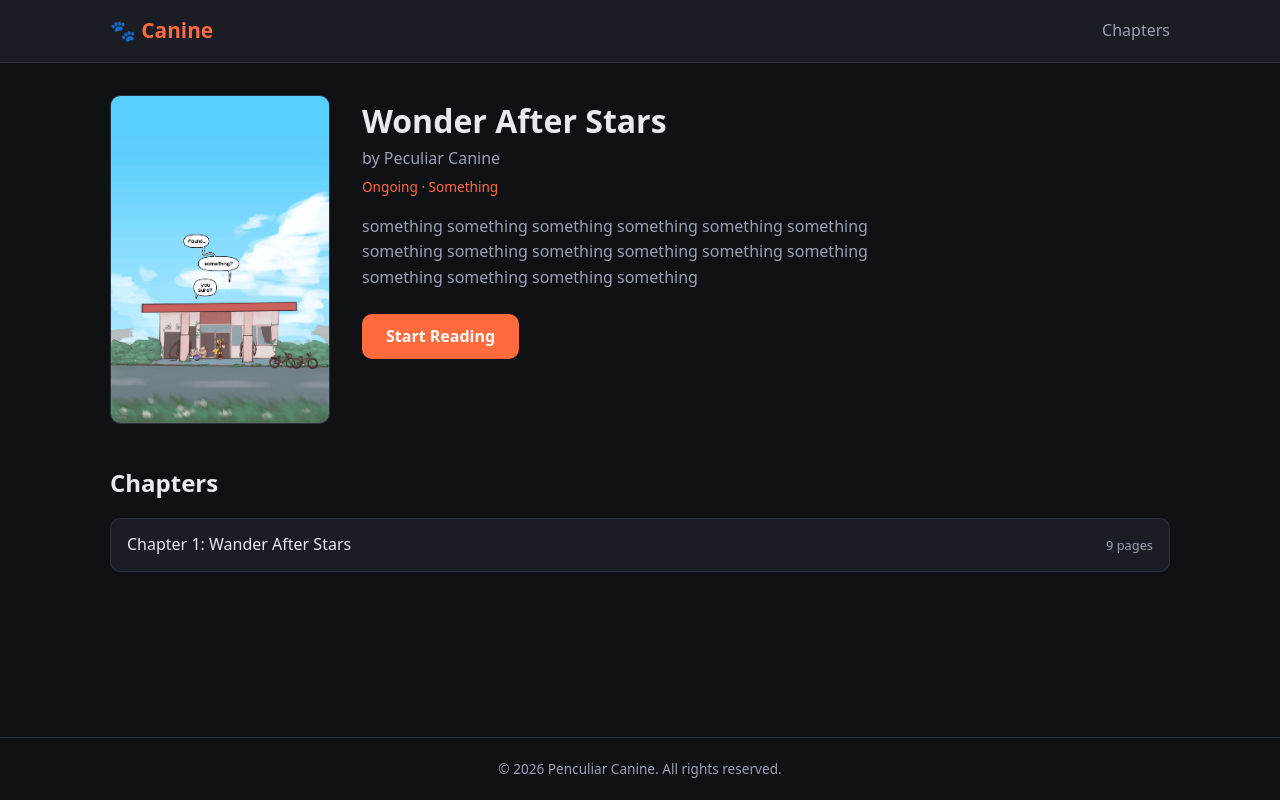
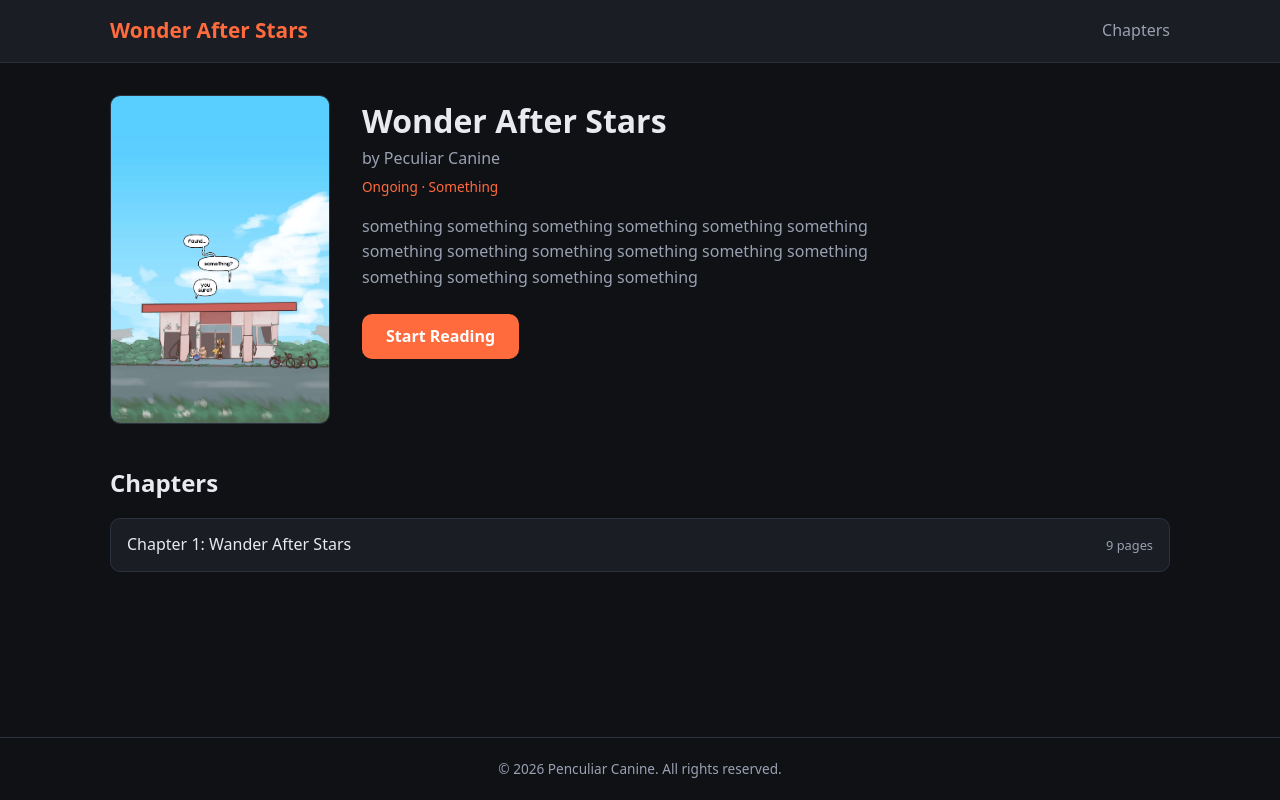
Before and after one commit to ShinKhantSoeMoe/project_canine, a React (Vite) app: page / in a window 1280 px wide. Built offline with nearby package versions, Linux system fonts and the light colour scheme.

Commit message:
name change

```diff
--- a/src/components/layout/Header.jsx
+++ b/src/components/layout/Header.jsx
@@ -6,7 +6,7 @@ export default function Header() {
     <header className={styles.header}>
       <div className={styles.inner}>
         <Link to="/" className={styles.logo}>
-          🐾 Canine
+          Wonder After Stars
         </Link>
         <nav className={styles.nav}>
           <Link to="/">Chapters</Link>
```
